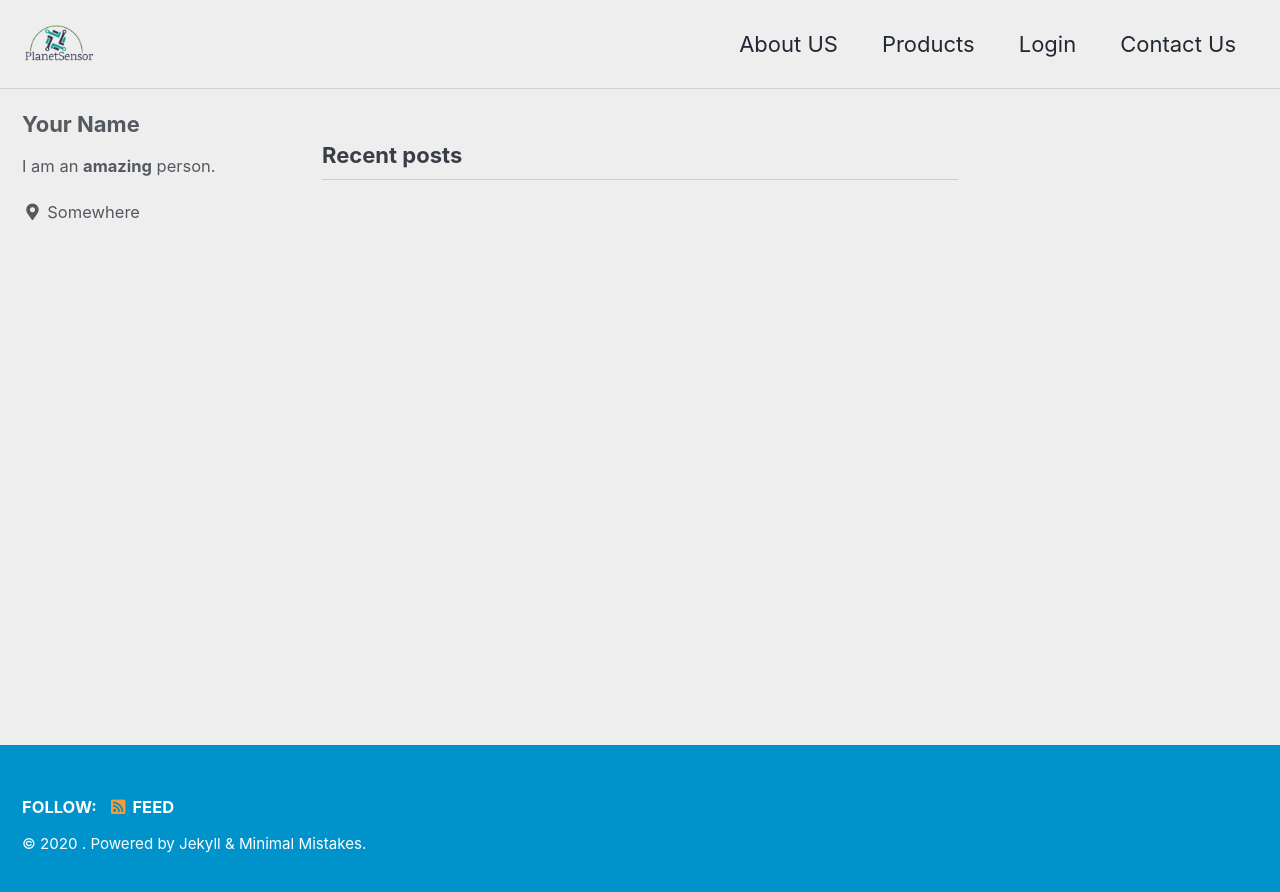
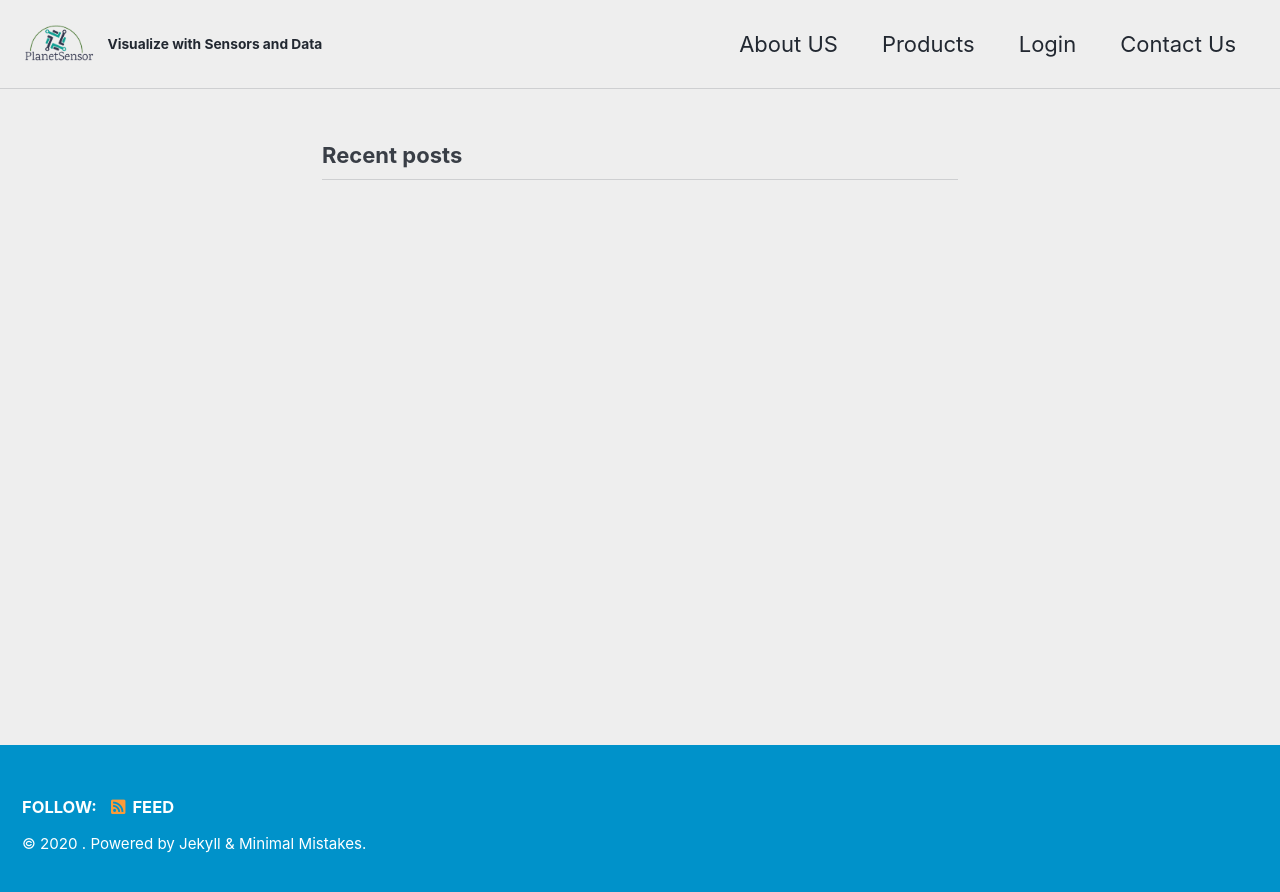
Before and after one commit to PlanetSensor/PlanetSensor.github.io, a Jekyll site: the page built from index.html, in a window 1280 px wide. Shown: the top 892 px of the page. Built offline with Jekyll 4.4.1, drawn with Linux system fonts in a browser that asks for light colours; cached includes are drawn as plain includes; the list of posts is cut into pages by our own code.

Commit message:
Update _config.yml

```diff
--- a/_config.yml
+++ b/_config.yml
@@ -21,7 +21,7 @@ locale                   : "en-US"
 layout                   : splash
 title                    : "" #"Planet Sensor LLC"
 title_separator          : "-"
-subtitle                 : # site tagline that appears below site title in masthead
+subtitle                 : Visualize with Sensors and Data # site tagline that appears below site title in masthead
 name                     : #"Your Name"
 description              : "Platform to increase visibility of your industrial IoT devices"
 url                      : # the base hostname & protocol for your site e.g. "https://mmistakes.github.io"
@@ -95,31 +95,33 @@ analytics:
 
 
 # Site Author
-author:
-  name             : "Your Name"
-  avatar           : # path of avatar image, e.g. "/assets/images/bio-photo.jpg"
-  bio              : "I am an **amazing** person."
-  location         : "Somewhere"
-  email            :
-  links:
-    - label: "Email"
-      icon: "fas fa-fw fa-envelope-square"
-      # url: "mailto:your.name@email.com"
-    - label: "Website"
-      icon: "fas fa-fw fa-link"
-      # url: "https://your-website.com"
-    - label: "Twitter"
-      icon: "fab fa-fw fa-twitter-square"
-      # url: "https://twitter.com/"
-    - label: "Facebook"
-      icon: "fab fa-fw fa-facebook-square"
-      # url: "https://facebook.com/"
-    - label: "GitHub"
-      icon: "fab fa-fw fa-github"
-      # url: "https://github.com/"
-    - label: "Instagram"
-      icon: "fab fa-fw fa-instagram"
-      # url: "https://instagram.com/"
+#author:
+#  name             : "Your Name"
+#  avatar           : # path of avatar image, e.g. "/assets/images/bio-photo.jpg"
+#  bio              : "I am an **amazing** person."
+#  location         : "Somewhere"
+#  email            :
+#  links:
+#    - label: "Email"
+#      icon: "fas fa-fw fa-envelope-square"
+#      # url: "mailto:your.name@email.com"
+#    - label: "Website"
+#      icon: "fas fa-fw fa-link"
+#      # url: "https://your-website.com"
+#    - label: "Twitter"
+#      icon: "fab fa-fw fa-twitter-square"
+#      # url: "https://twitter.com/"
+#    - label: "Facebook"
+#      icon: "fab fa-fw fa-facebook-square"
+#      # url: "https://facebook.com/"
+#    - label: "GitHub"
+#      icon: "fab fa-fw fa-github"
+#      # url: "https://github.com/"
+#    - label: "Instagram"
+#      icon: "fab fa-fw fa-instagram"
+#      # url: "https://instagram.com/"
+
+
 
 # Site Footer
 footer:
```
